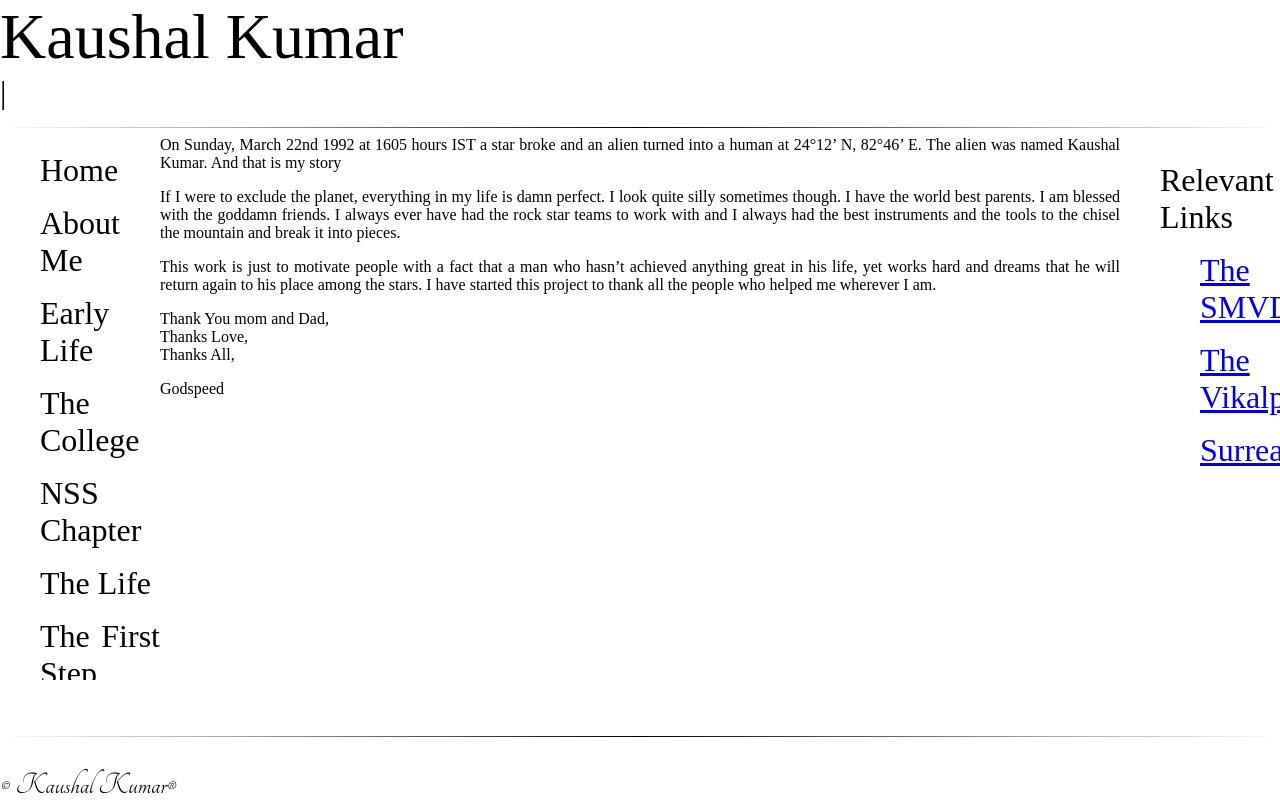
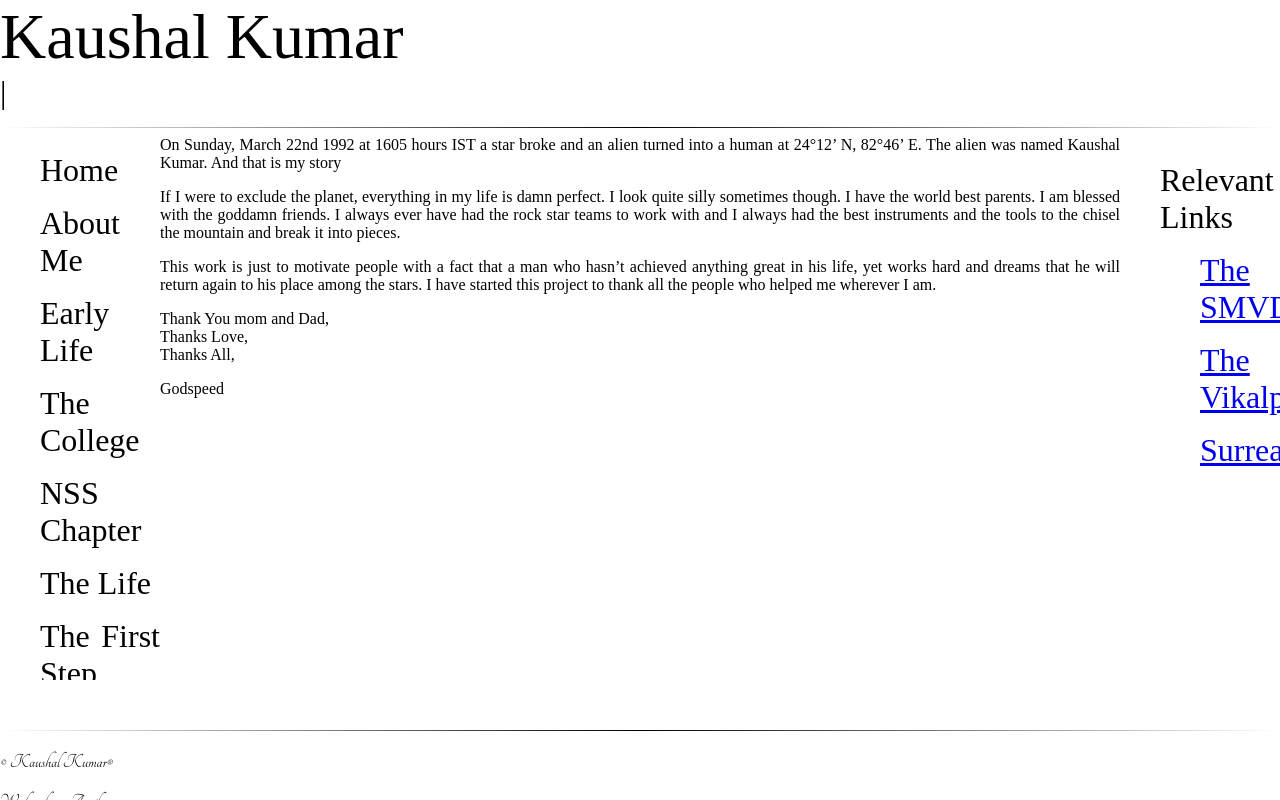
Before and after one commit to unixia/unixia.github.io, a plain HTML site: page index.html in a window 1280 px wide. Drawn offline with nearby package versions, Linux system fonts and the light colour scheme; a web font is replaced by a local one.

Commit message:
Update index.html

```diff
--- a/index.html
+++ b/index.html
@@ -120,7 +120,7 @@
 		}
 		#fsection{
 			font-family: 'Tangerine';
-			font-size: 2em;
+			font-size: 1.28em;
 			flex-shrink: 0;
 			width: 100%;
 			height: 15%;
```
